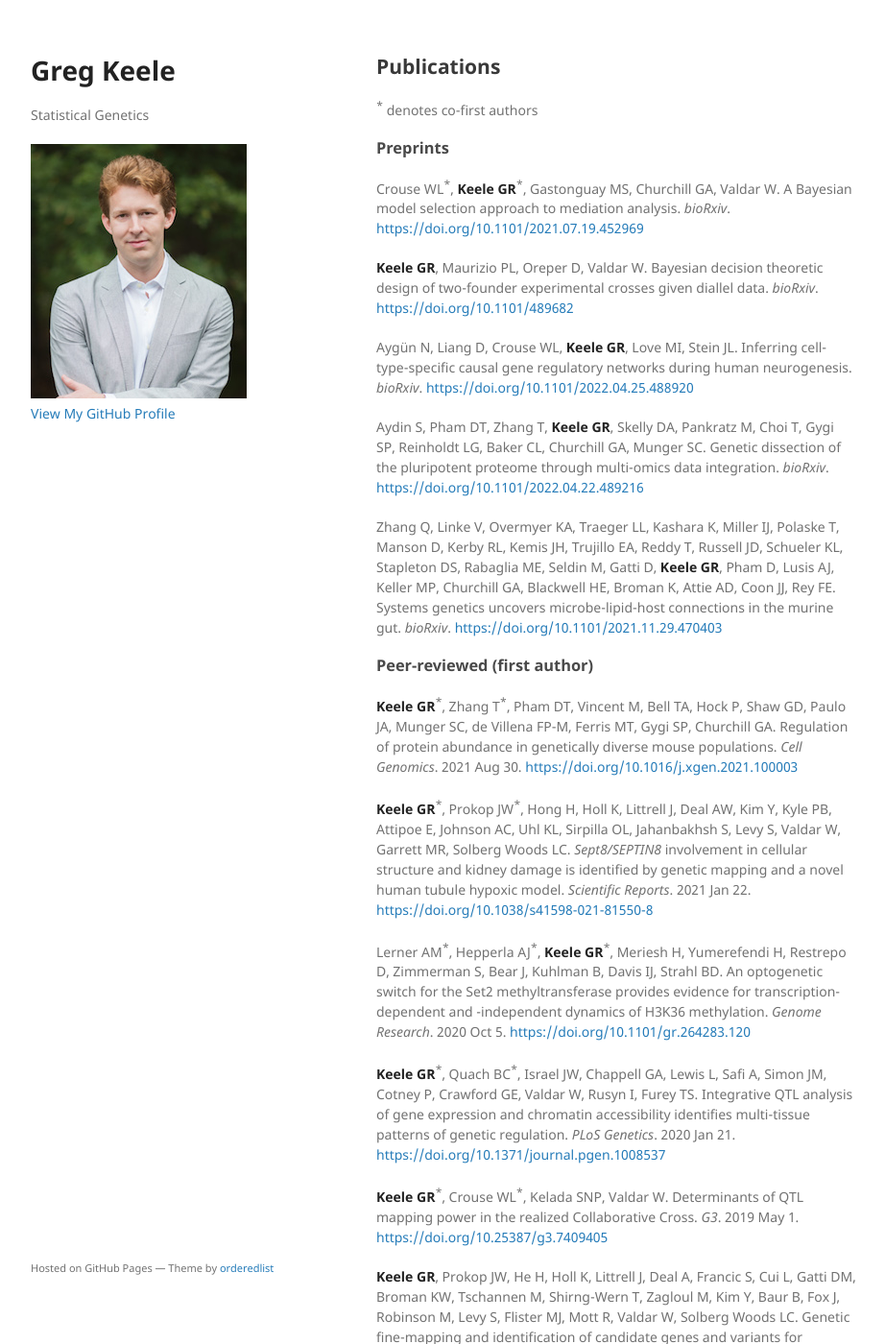
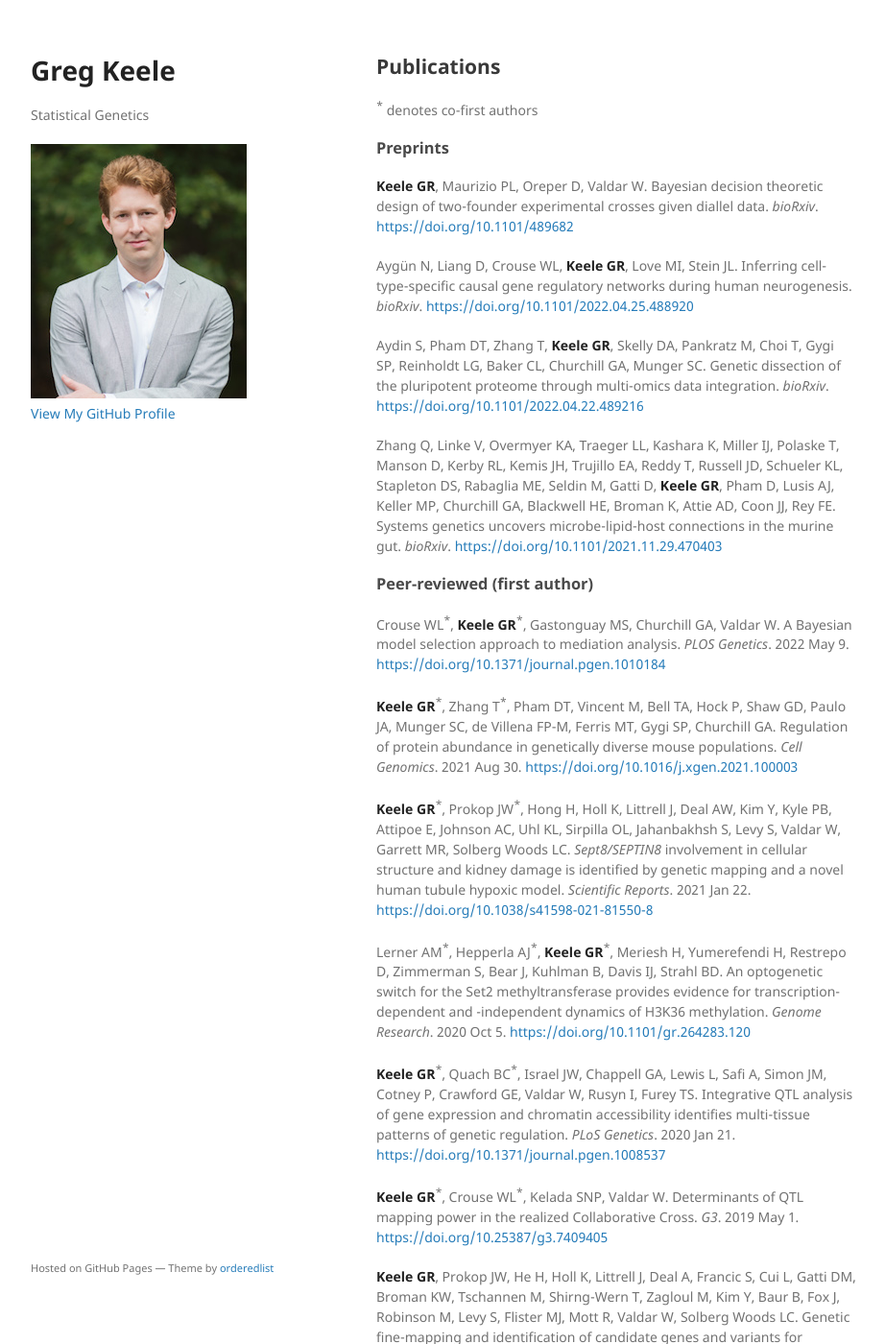
Before and after one commit to gkeele/gkeele.github.io, a Jekyll site: the page built from publications.md, in a window 1280 px wide and 1400 px high. Shown: the whole window at 96% size, without its empty margins (178-1100 px from the left). Built offline with Jekyll 4.4.1, drawn with Linux system fonts in a browser that asks for light colours; our own code applies the rules of GitHub Pages for plain Markdown files; part of the change alters nothing that is shown; some of the changed text lies outside the part shown.

Commit message:
Updating publications

```diff
--- a/publications.md
+++ b/publications.md
@@ -6,8 +6,6 @@ layout: default
 <sup>\*</sup> denotes co-first authors
 
 ### Preprints
-
-Crouse WL<sup>\*</sup>, **Keele GR**<sup>\*</sup>, Gastonguay MS, Churchill GA, Valdar W. A Bayesian model selection approach to mediation analysis. *bioRxiv*. [https://doi.org/10.1101/2021.07.19.452969](https://www.biorxiv.org/content/10.1101/2021.07.19.452969)
 
 **Keele GR**, Maurizio PL, Oreper D, Valdar W. Bayesian decision theoretic design of two-founder experimental crosses given diallel data. *bioRxiv*. [https://doi.org/10.1101/489682](https://www.biorxiv.org/content/10.1101/489682)
 
@@ -18,6 +16,8 @@ Aydin S, Pham DT, Zhang T, **Keele GR**, Skelly DA, Pankratz M, Choi T, Gygi SP,
 Zhang Q, Linke V, Overmyer KA, Traeger LL, Kashara K, Miller IJ, Polaske T, Manson D, Kerby RL, Kemis JH, Trujillo EA, Reddy T, Russell JD, Schueler KL, Stapleton DS, Rabaglia ME, Seldin M, Gatti D, **Keele GR**, Pham D, Lusis AJ, Keller MP, Churchill GA, Blackwell HE, Broman K, Attie AD, Coon JJ, Rey FE. Systems genetics uncovers microbe-lipid-host connections in the murine gut. *bioRxiv*. [https://doi.org/10.1101/2021.11.29.470403](https://doi.org/10.1101/2021.11.29.470403)
 
 ### Peer-reviewed (first author)
+
+Crouse WL<sup>\*</sup>, **Keele GR**<sup>\*</sup>, Gastonguay MS, Churchill GA, Valdar W. A Bayesian model selection approach to mediation analysis. *PLOS Genetics*. 2022 May 9. [https://doi.org/10.1371/journal.pgen.1010184](https://journals.plos.org/plosgenetics/article?id=10.1371/journal.pgen.1010184#sec031)
 
 **Keele GR**<sup>\*</sup>, Zhang T<sup>\*</sup>, Pham DT, Vincent M, Bell TA, Hock P, Shaw GD, Paulo JA, Munger SC, de Villena FP-M, Ferris MT, Gygi SP, Churchill GA. Regulation of protein abundance in genetically diverse mouse populations. *Cell Genomics*. 2021 Aug 30. [https://doi.org/10.1016/j.xgen.2021.100003](https://www.cell.com/cell-genomics/fulltext/S2666-979X(21)00003-3)
 
@@ -33,7 +33,7 @@ Lerner AM<sup>\*</sup>, Hepperla AJ<sup>\*</sup>, **Keele GR**<sup>\*</sup>, Mer
 
 ### Peer-reviewed (middle author)
 
-Gerdes Gyuricza I, Chick JM, **Keele GR**, Deighan AG, Munger SC, Korstanje RC, Gygi SP, Churchill GA. Genome-wide transcript and protein analysis highlights the role of protein homeostasis in the aging mouse heart. *Genome Research*. Published in advance 2022 March 11. [https://doi.org/10.1101/gr.275672.121](https://genome.cshlp.org/content/early/2022/03/11/gr.275672.121.long)
+Gerdes Gyuricza I, Chick JM, **Keele GR**, Deighan AG, Munger SC, Korstanje RC, Gygi SP, Churchill GA. Genome-wide transcript and protein analysis highlights the role of protein homeostasis in the aging mouse heart. *Genome Research*. 2022 March 11. [https://doi.org/10.1101/gr.275672.121](https://genome.cshlp.org/content/32/5/838.long)
 
 Čuklina J, Lee CH, Williams EG, Sajic T, Collins BC, Rodríguez Martínez M, Sharma VS, Wendt F, Goetze S, **Keele GR**, Wollscheid B, Aebersold R, Pedrioli PGA. Diagnostics and correction of batch effects in large-scale proteomics studies: a tutorial. *Molecular Systems Biology*. 2021 Aug 1. [http://doi.org/10.15252/msb.202110240](https://www.embopress.org/doi/full/10.15252/msb.202110240)
 
```
